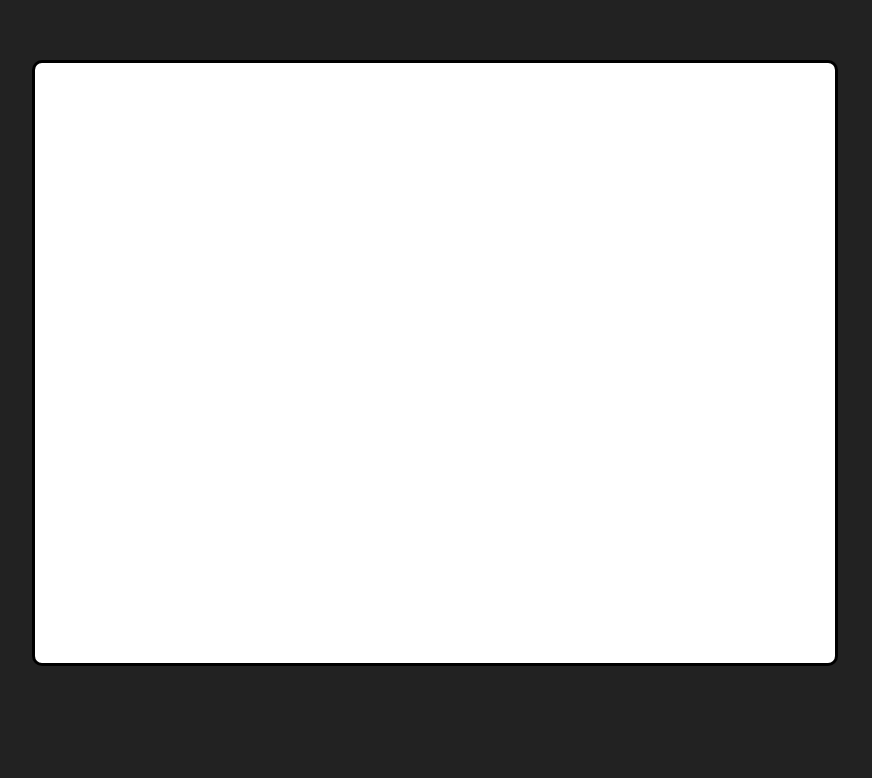
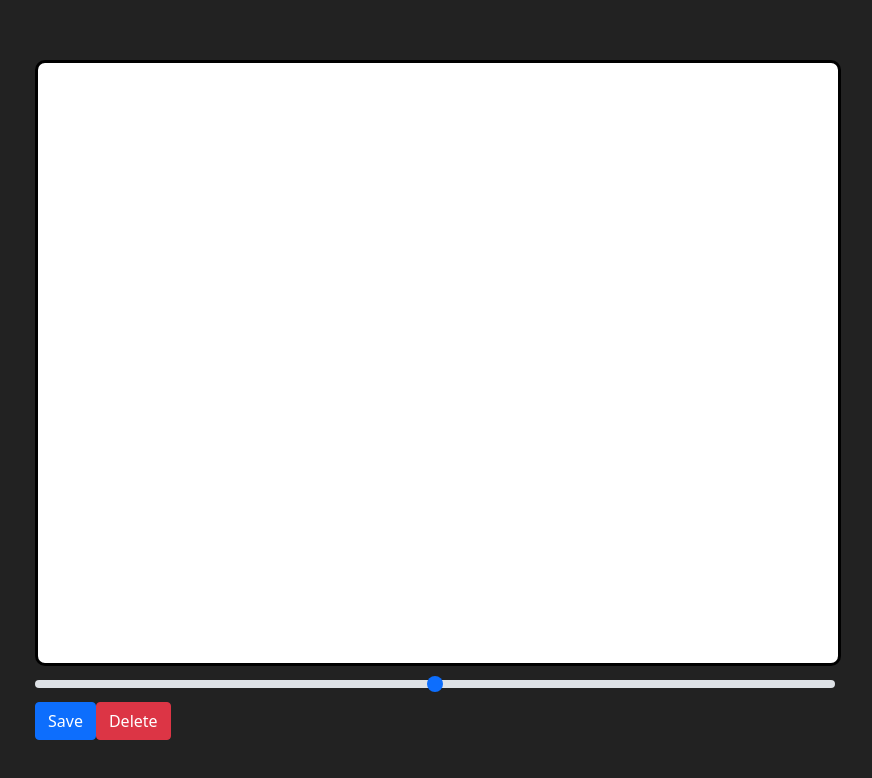
Before and after one commit to insideseanshead/canvas-react, a React (Create React App) app: page / in a window 1280 px wide. Shown: the top 778 px of the page, without its empty margins (205-1077 px from the left). Built offline with nearby package versions, Linux system fonts and the light colour scheme.

Commit message:
added bootstrap and controls component

```diff
--- a/package.json
+++ b/package.json
@@ -6,7 +6,9 @@
     "@testing-library/jest-dom": "^5.16.1",
     "@testing-library/react": "^11.2.7",
     "@testing-library/user-event": "^12.8.3",
+    "bootstrap": "^5.1.3",
     "react": "^17.0.2",
+    "react-bootstrap": "^2.0.3",
     "react-dom": "^17.0.2",
     "react-scripts": "4.0.3",
     "web-vitals": "^1.1.2"
--- a/src/App.css
+++ b/src/App.css
@@ -1,5 +1,6 @@
 .App {
-  text-align: center;
+  width: 800px;
+  margin: auto;
 }
 
 body {
--- a/src/App.js
+++ b/src/App.js
@@ -1,10 +1,13 @@
 import Canvas from './components/Canvas'
+import 'bootstrap/dist/css/bootstrap.min.css';
 import './App.css';
+import Controls from './components/Controls';
 
 function App() {
   return (
     <div className="App">
       <Canvas />
+      <Controls />
     </div>
   );
 }
--- /dev/null
+++ b/src/components/Controls.jsx
@@ -0,0 +1,14 @@
+import FormRange from "react-bootstrap/esm/FormRange"
+import Button from 'react-bootstrap/Button'
+
+const Controls = () => {
+    return (
+        <div>
+            <FormRange className='pen-slider' />
+            <Button variant='primary'>Save</Button>
+            <Button variant='danger'>Delete</Button>
+        </div>
+    )
+}
+
+export default Controls
--- a/src/index.js
+++ b/src/index.js
@@ -3,6 +3,7 @@ import ReactDOM from 'react-dom';
 import './index.css';
 import App from './App';
 import reportWebVitals from './reportWebVitals';
+
 
 ReactDOM.render(
   <React.StrictMode>
```
Also changed, not shown: 1 other file (tests, documents, lock files or other folders).
